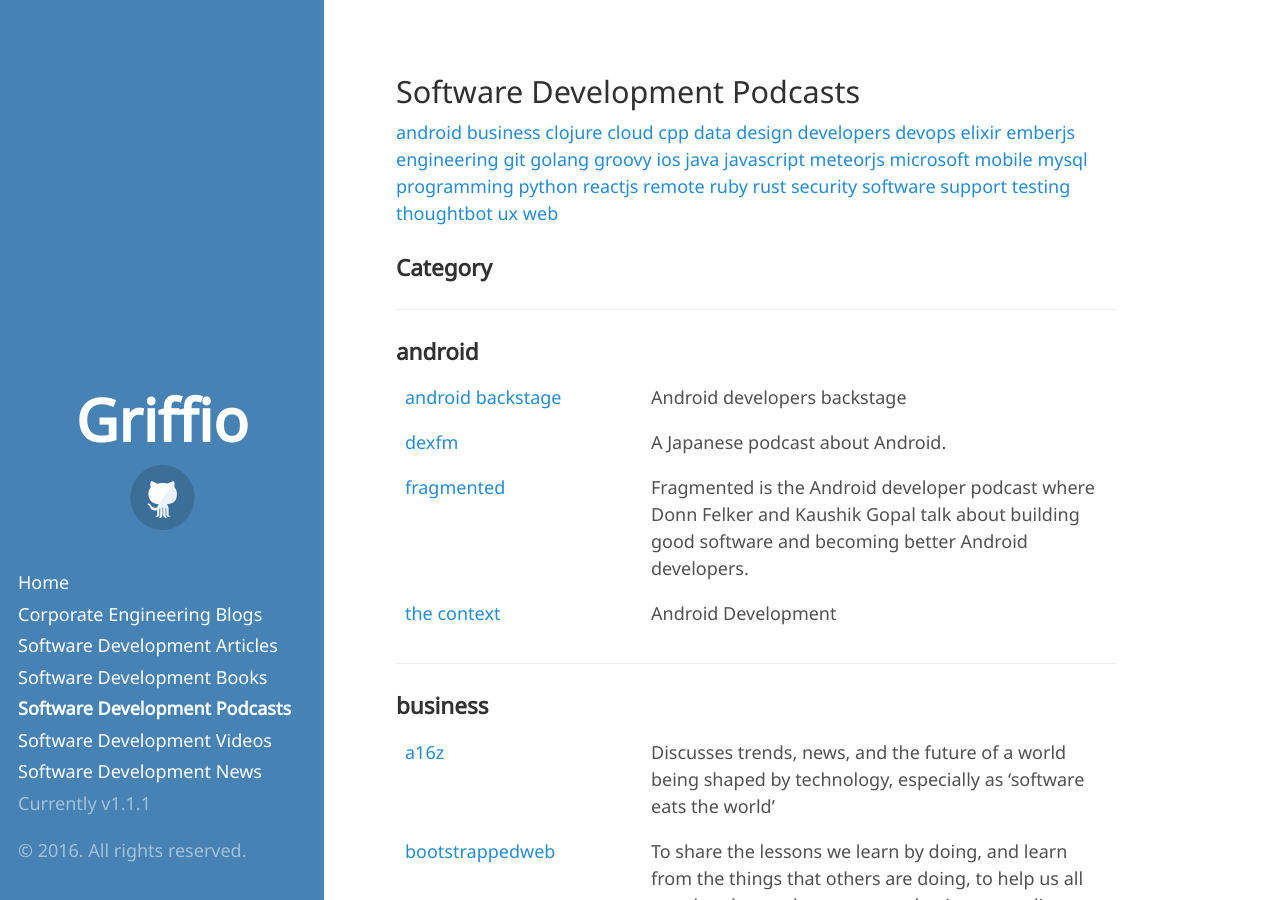
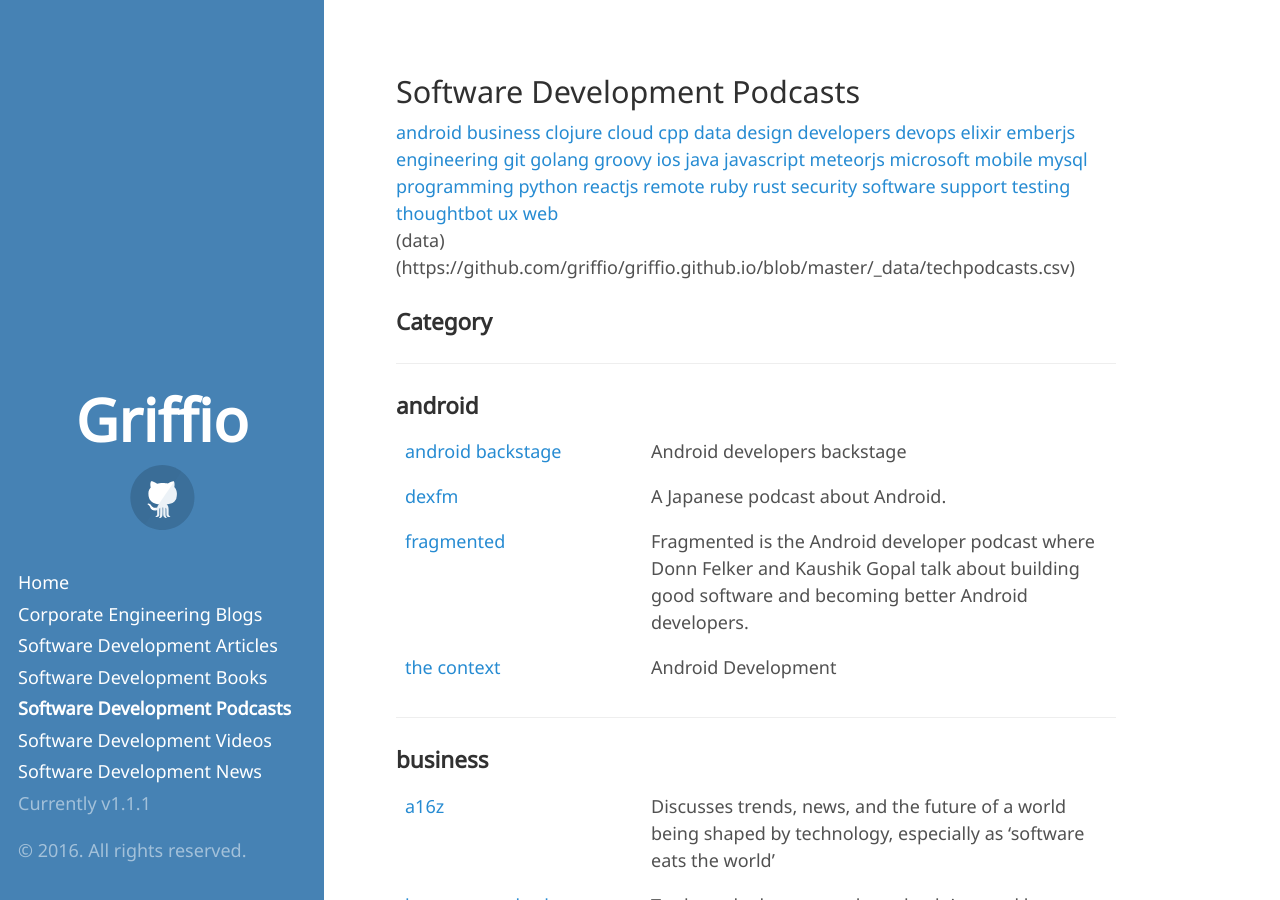
Before and after one commit to griffio/griffio.github.io, a Jekyll site: the page built from tech-podcasts.md, in a window 1280 px wide and 900 px high. Built offline with Jekyll 4.4.1, drawn with Linux system fonts in a browser that asks for light colours; some web fonts are replaced.

Commit message:
Update tech-podcasts.md

```diff
--- a/tech-podcasts.md
+++ b/tech-podcasts.md
@@ -11,6 +11,8 @@
 <span><a href="#{{ tag.name }}">{{ tag.name }}</a></span>
 {% endfor %}
 </section>
+
+(data) (https://github.com/griffio/griffio.github.io/blob/master/_data/techpodcasts.csv)
 
 ### Category
 
```
